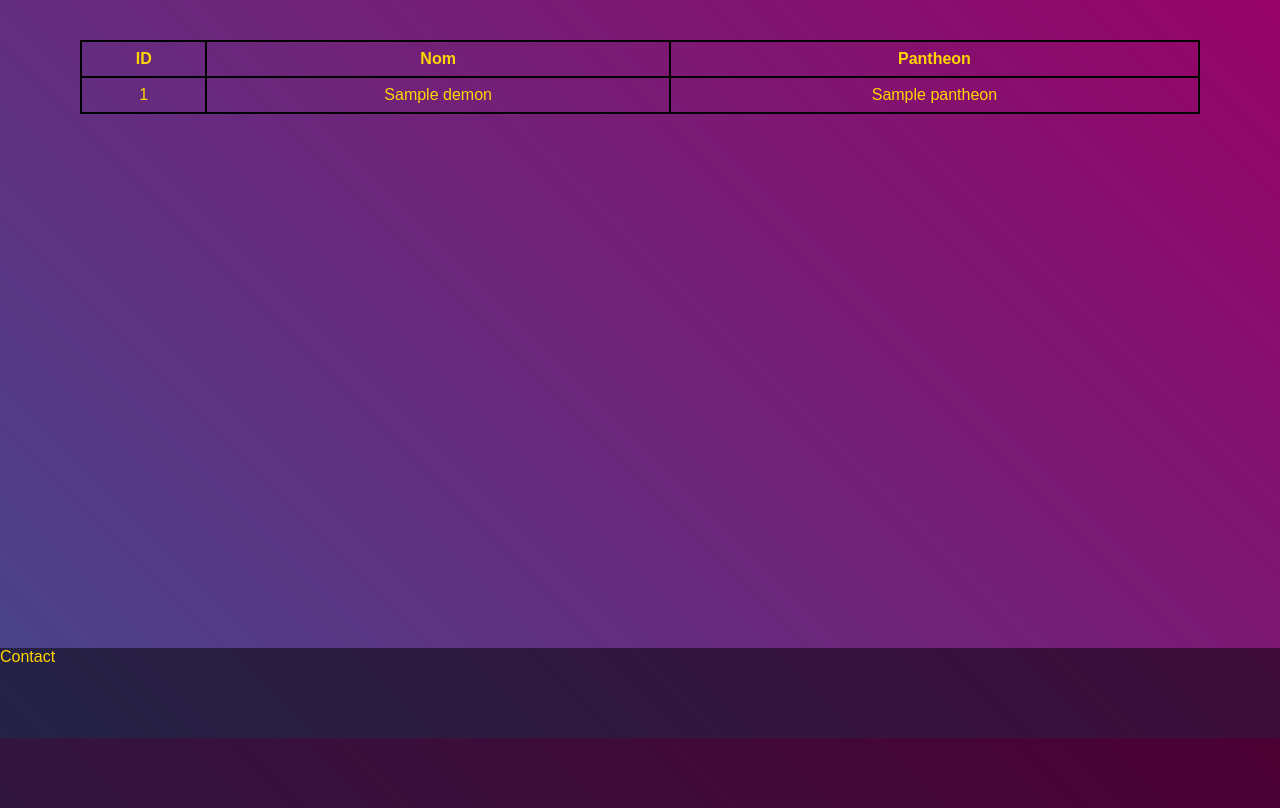
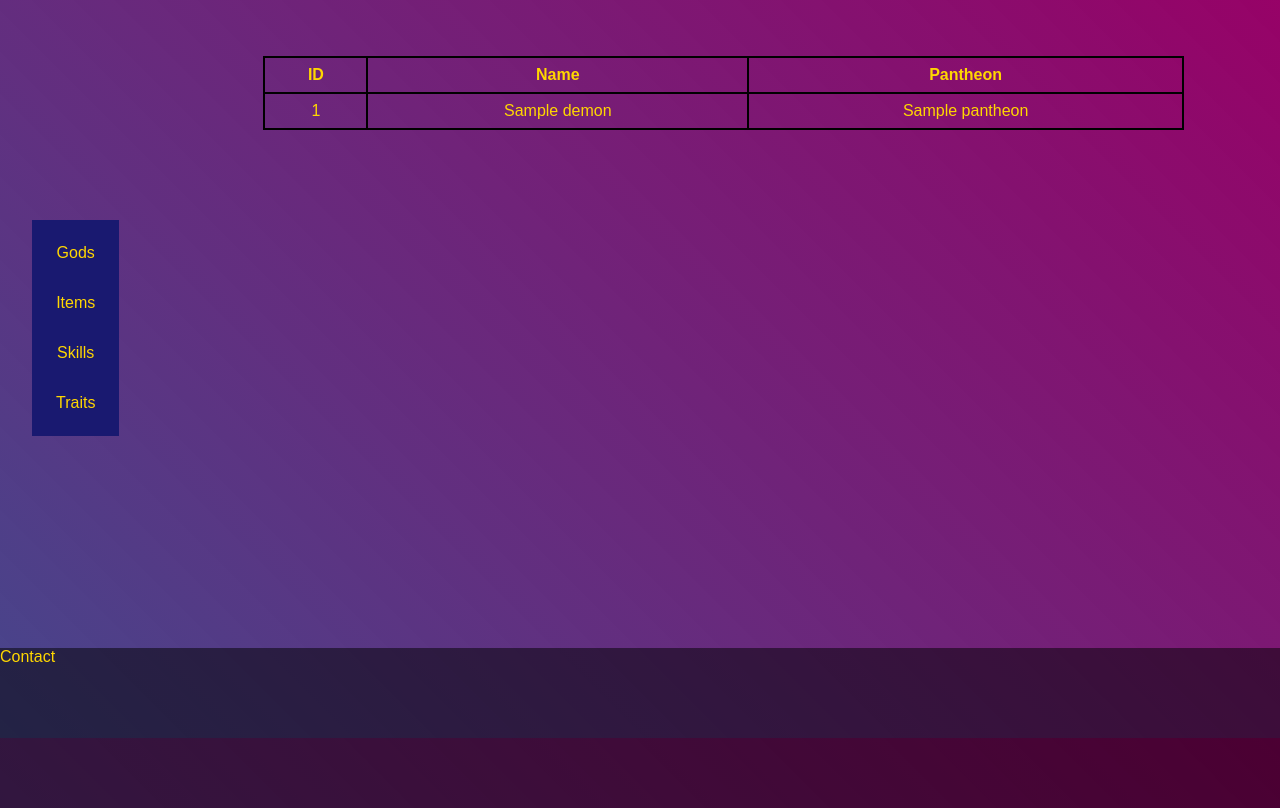
Before and after one commit to AnthonyWGit/AdFinemTemporis, a Symfony app: template templates/demon_base/index.html.twig in a window 1280 px wide. Shown: the part 62-870 px from the top of the page. Run offline with Twig, Linux system fonts and the light colour scheme; the template is opened without the code that fills it: most values are stand-ins (such as "Sample title", 1, 10 or a date in 2020); some libraries are stand-ins or nearby versions; some web fonts are replaced.

Commit message:
menu for navigation inside encyclopedia

```diff
--- a/templates/demon_base/index.html.twig
+++ b/templates/demon_base/index.html.twig
@@ -3,12 +3,23 @@
 {% block title %}Encyclopedia : Demons{% endblock %}
 
 {% block body %}
+    <div class="menuTable">
+
+
+        <div class="menu">
+            <ul>
+                <li><a href=" {{path('demonsList')}}">Gods</a></li>
+                <li><a href=" {{path('itemsList')}}">Items</a></li>
+                <li><a href=" {{path('skillsList')}}">Skills</a></li>
+                <li>Traits</li>
+            </ul>
+        </div>
         <div class="divTable">
         <table>
             <thead>
                 <tr>
                     <th><b>ID</b></th>
-                <th><b>Nom</b></th>
+                    <th><b>Name</b></th>
                     <th><b>Pantheon</b></th>
                 </tr>
             </thead>
@@ -23,4 +34,5 @@
             </tbody>
         </table>
         </div>
+    </div>
 {% endblock %}
```
Lines whose indentation alone changed are shown as unchanged.
